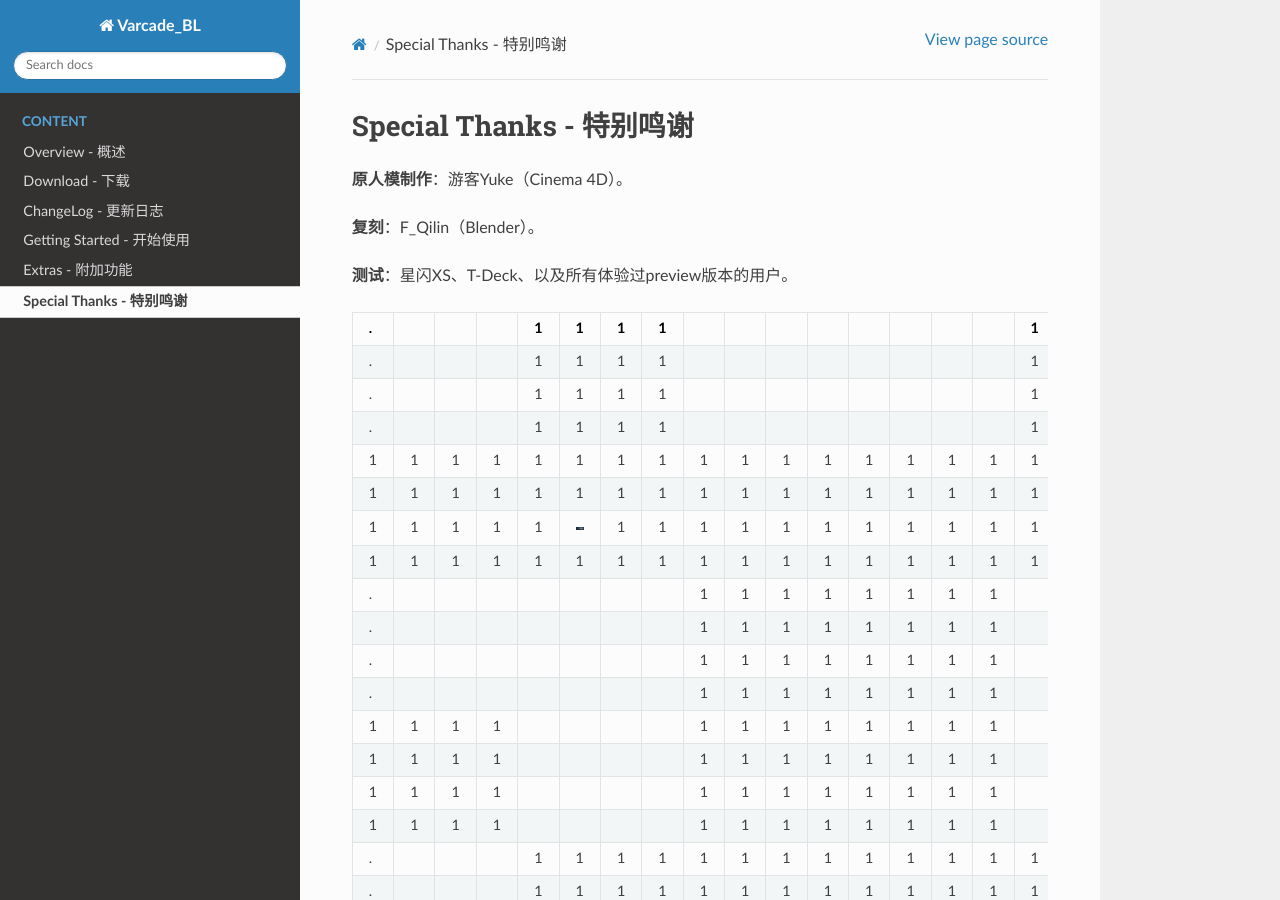
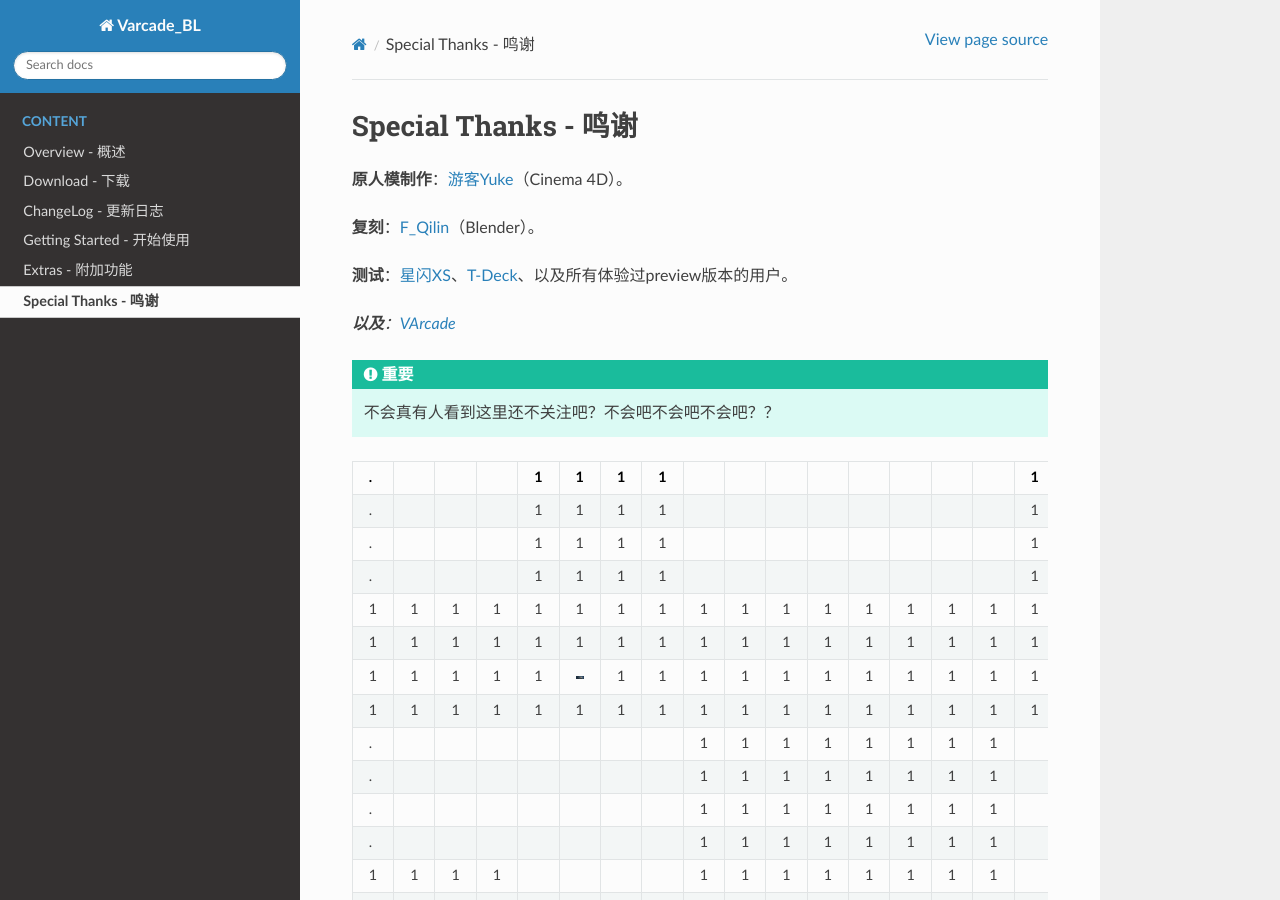
Before and after one commit to FZQ0003/Varcade_BL_Docs, a Sphinx documentation site: the page built from source/thanks.md, in a window 1280 px wide and 900 px high. Built offline with Sphinx 7.4.7 and the Read the Docs theme 2.0.0, drawn with Linux system fonts in a browser that asks for light colours; the version number could not be read and is left out.

Commit message:
2021-02-24 #03

````diff
--- a/source/thanks.md
+++ b/source/thanks.md
@@ -1,10 +1,17 @@
-# Special Thanks - 特别鸣谢
+# Special Thanks - 鸣谢
 
-**原人模制作**：游客Yuke（Cinema 4D）。
+**原人模制作**：[游客Yuke](https://space.bilibili.com/21163430)（Cinema 4D）。
 
-**复刻**：F_Qilin（Blender）。
+**复刻**：[F_Qilin](https://space.bilibili.com/48122080)（Blender）。
 
-**测试**：星闪XS、T-Deck、以及所有体验过preview版本的用户。
+**测试**：[星闪XS](https://space.bilibili.com/23348168)、[T-Deck](https://space.bilibili.com/13162043)、以及所有体验过preview版本的用户。
+
+***以及**：[VArcade](https://space.bilibili.com/269076545)*
+
+``` eval_rst
+.. important::
+   不会真有人看到这里还不关注吧？不会吧不会吧不会吧？？
+```
 
 ``` eval_rst
 = = = = = ======================== = = = = = = = = = = = = = = = = = =
````
Also changed, not shown: source/download.md (+5 -0 lines), source/index.rst (+2 -11 lines), source/overview.md (+6 -6 lines), 1 other file.
